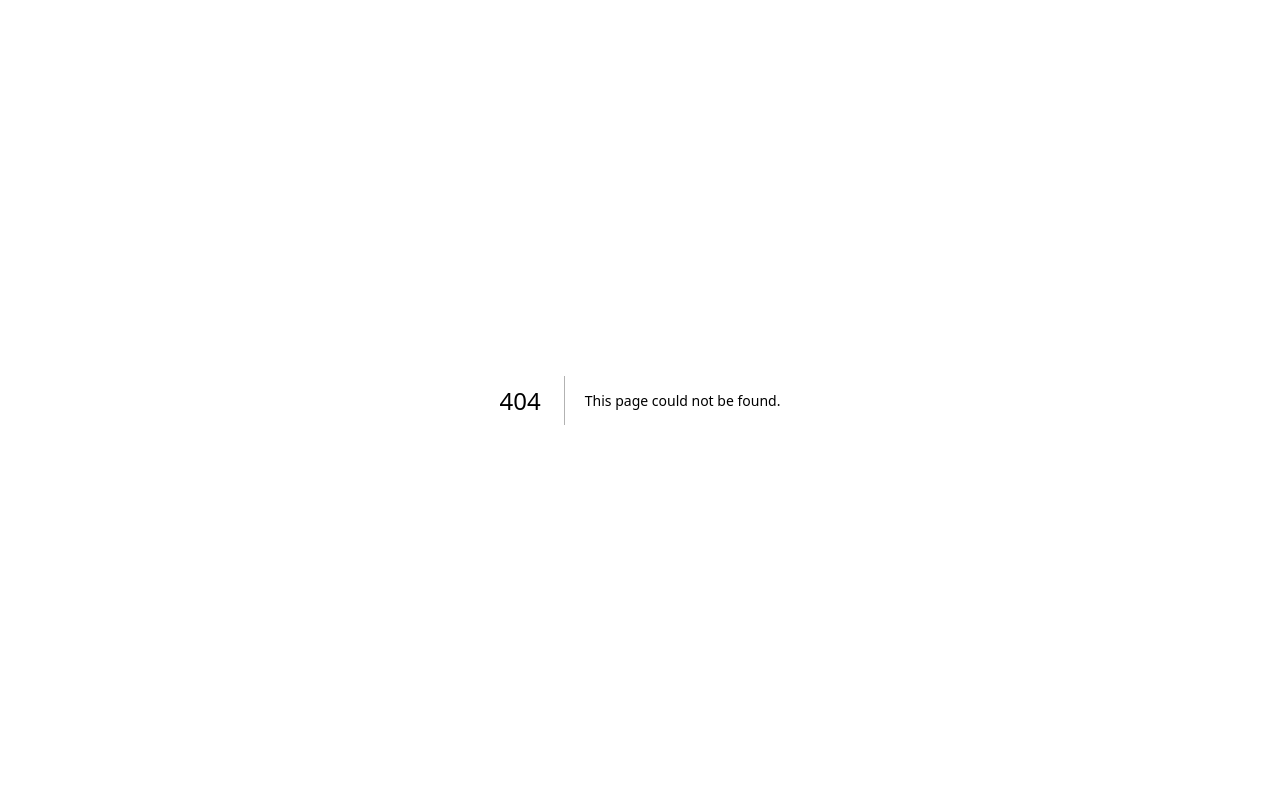
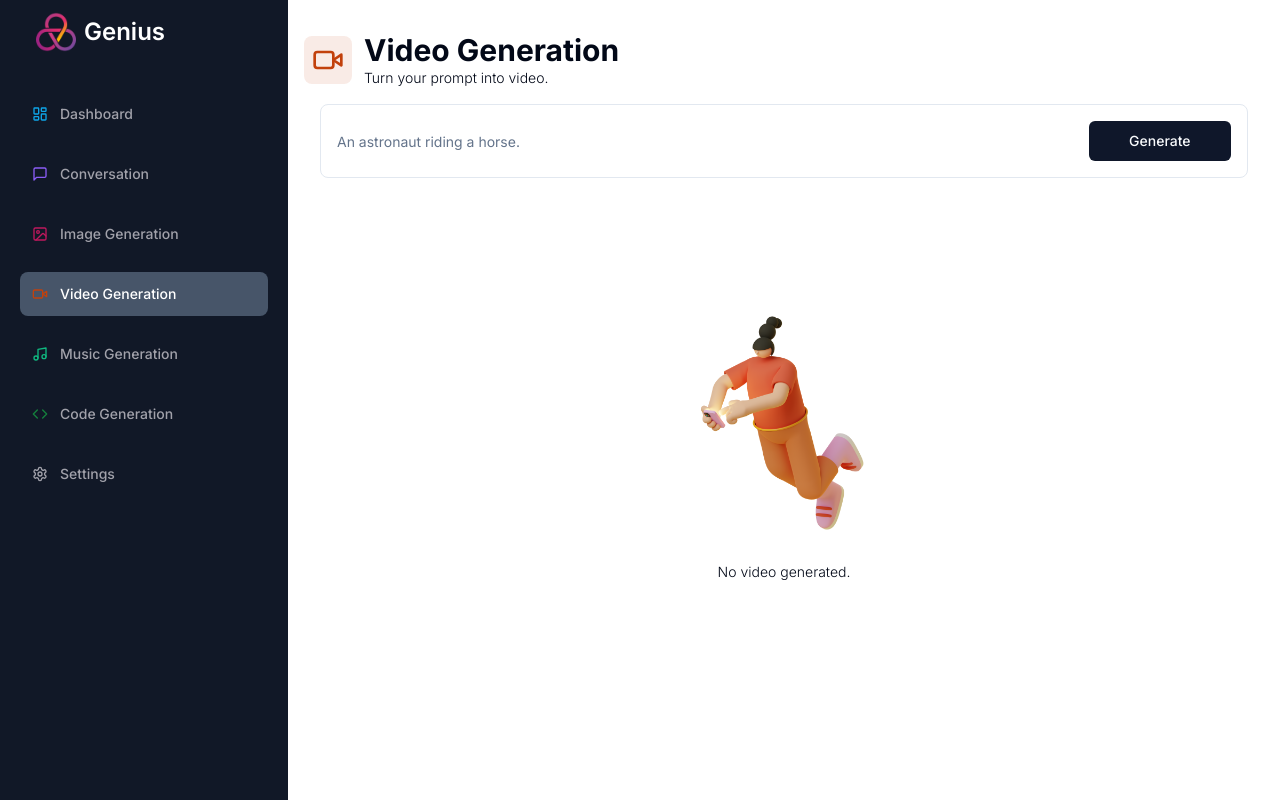
Before and after one commit to ishankaggarwal/ai-saas, a Next.js app: page /video in a window 1280 px wide. Before the commit this address had no page. Built offline with nearby package versions, Linux system fonts and the light colour scheme.

Commit message:
Completed:video route

```diff
--- /dev/null
+++ b/app/(dashboard)/(routes)/video/constants.ts
@@ -0,0 +1,5 @@
+import * as z from "zod";
+
+export const formSchema = z.object({
+    prompt: z.string().min(1,{message: "Prompt is required"}),
+});
--- /dev/null
+++ b/app/(dashboard)/(routes)/video/page.tsx
@@ -0,0 +1,104 @@
+"use client";
+
+import Heading from "@/components/Heading";
+import { Video } from "lucide-react";
+import { useForm } from "react-hook-form";
+import * as z from "zod";
+import { zodResolver } from "@hookform/resolvers/zod";
+import { Form, FormControl, FormField, FormItem } from "@/components/ui/form";
+import { Input } from "@/components/ui/input";
+import { Button } from "@/components/ui/button";
+import { useState } from "react";
+import axios from "axios";
+import { useRouter } from "next/navigation";
+import Empty from "@/components/Empty";
+import Loader from "@/components/Loader";
+import { formSchema } from "./constants";
+
+function VideoPage() {
+  const [video, setVideo] = useState<string>("");
+  const router = useRouter();
+
+  const form = useForm<z.infer<typeof formSchema>>({
+    resolver: zodResolver(formSchema),
+    defaultValues: {
+      prompt: "",
+    },
+  });
+
+  const loading = form.formState.isSubmitting;
+  async function onSubmit(values: z.infer<typeof formSchema>) {
+    try {
+      setVideo("");
+      const response = await axios.post("/api/video", {
+        values,
+      });
+
+      setVideo(response.data);
+      form.reset();
+    } catch (error: any) {
+      //TODO : open pro modal
+      console.log(error);
+    } finally {
+      router.refresh();
+    }
+  }
+
+  return (
+    <div>
+      <Heading
+        title="Video Generation"
+        description="Turn your prompt into video."
+        icon={Video}
+        bgColor="bg-orange-700/10"
+        iconColor="text-orange-700"
+      />
+      <div className="px-4 lg:px-8">
+        <div>
+          <Form {...form}>
+            <form
+              onSubmit={form.handleSubmit(onSubmit)}
+              className="w-full border p-4 rounded-lg focus-within:shadow-sm grid grid-cols-12 gap-2"
+            >
+              <FormField
+                name="prompt"
+                render={({ field }) => (
+                  <FormItem className="col-span-12 lg:col-span-10">
+                    <FormControl className="m-0 p-0">
+                      <Input
+                        className="border-0 outline-none focus-visible:ring-transparent"
+                        disabled={loading}
+                        placeholder="An astronaut riding a horse."
+                        {...field}
+                      />
+                    </FormControl>
+                  </FormItem>
+                )}
+              />
+              <Button className="col-span-12 lg:col-span-2" disabled={loading}>
+                Generate
+              </Button>
+            </form>
+          </Form>
+        </div>
+        <div className="space-y-4 mt-4">
+          {loading && (
+            <div className="gap-y-10 mx-auto w-full flex items-center justify-center">
+              <Loader />
+            </div>
+          )}
+          {video === "" && !loading && <Empty label="No video generated." />}
+          <div>
+            {video && (
+              <video controls className="mt-8 w-full">
+                <source src={video} />
+              </video>
+            )}
+          </div>
+        </div>
+      </div>
+    </div>
+  );
+}
+
+export default VideoPage;
--- /dev/null
+++ b/app/api/video/route.ts
@@ -0,0 +1,36 @@
+import { auth } from "@clerk/nextjs";
+import { NextRequest, NextResponse } from "next/server";
+import Replicate from "replicate";
+
+const replicate = new Replicate({
+  auth: process.env.REPLICATE_API_KEY,
+});
+
+export async function POST(
+    req: NextRequest,
+){
+    try {
+
+        const {userId} = auth();
+        const body = await req.json();
+        const {values} = body;
+
+        if(!userId) return NextResponse.json({status:401, error: "Unauthorized"});
+        if(!values.prompt) return NextResponse.json({status:400, error: "Prompt is required"});
+
+        const response = await replicate.run(
+          "cjwbw/damo-text-to-video:1e205ea73084bd17a0a3b43396e49ba0d6bc2e754e9283b2df49fad2dcf95755",
+          {
+            input: {
+              prompt: values.prompt,
+            }
+          }
+        );
+
+        return NextResponse.json(response);
+
+    } catch (error) {
+        console.log("[VIDEO_ERROR]",error);
+        return NextResponse.json({ status: 500, error: "Internal Server Error" });
+    }
+}
```
